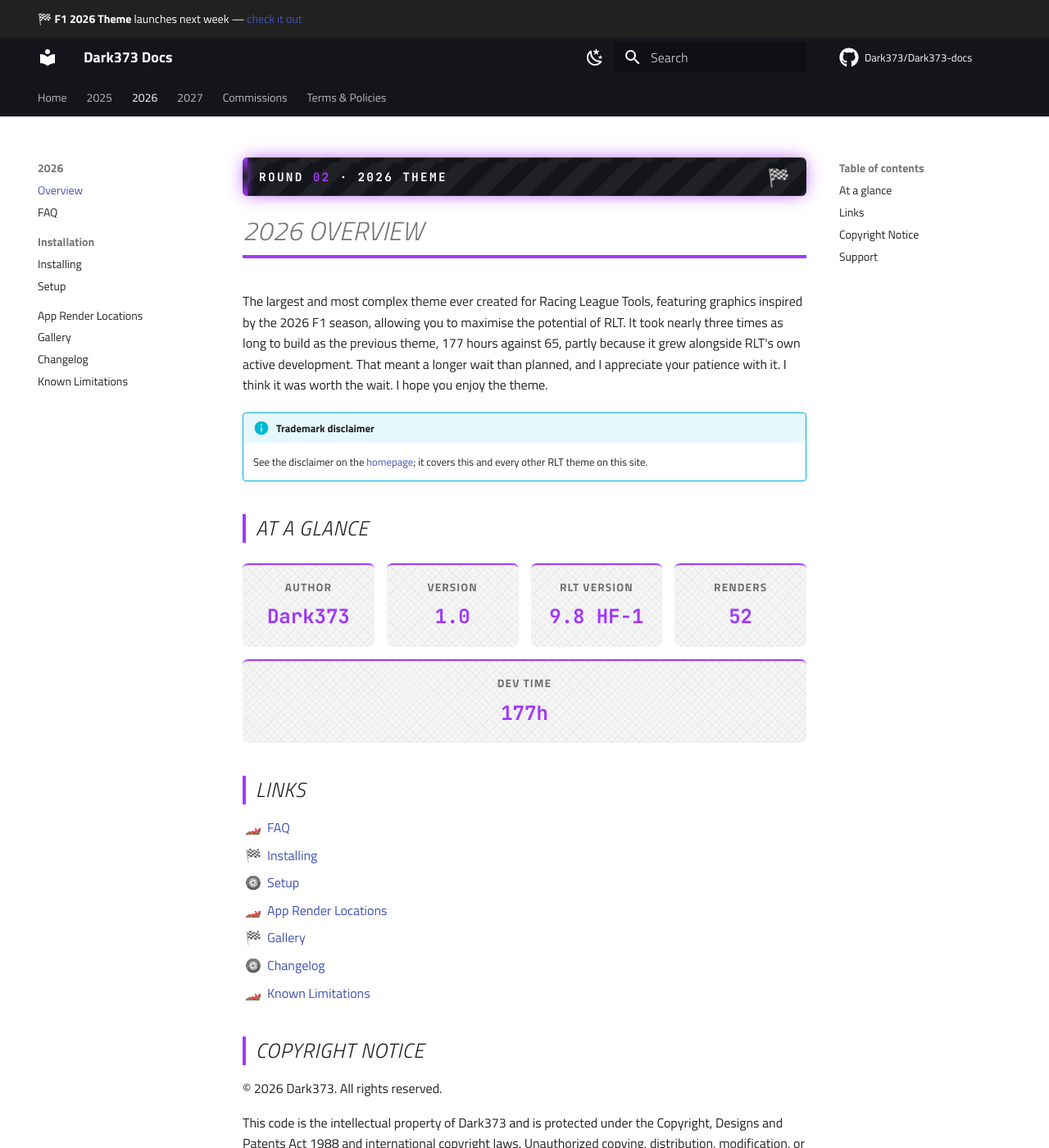
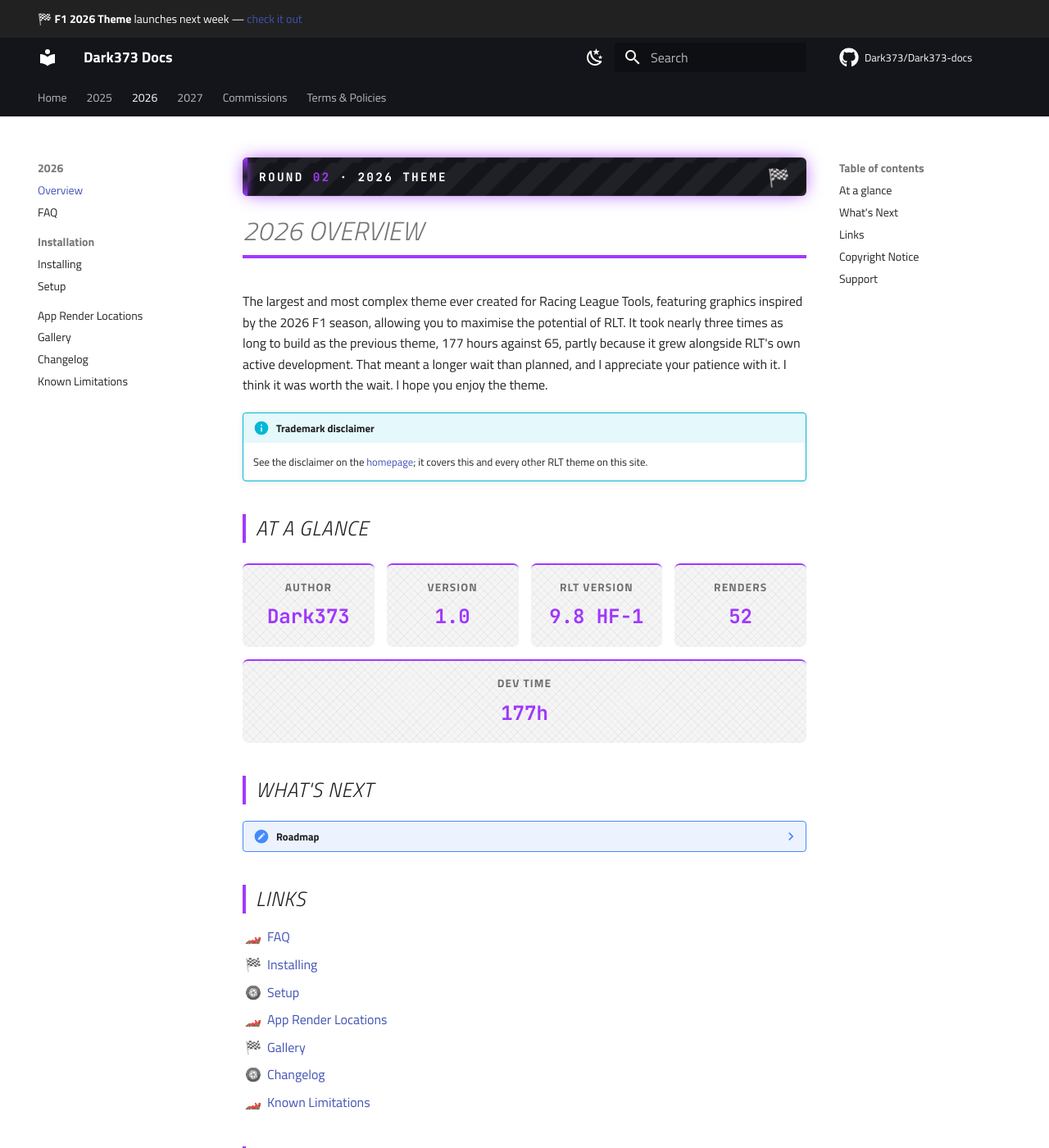
Before and after one commit to Dark373/Dark373-docs, an MkDocs documentation site: the page built from docs/f1-2026-theme/index.md, in a window 1280 px wide and 1400 px high. Shown: the whole window at 82% size. Built offline with MkDocs 1.6.1 and Material for MkDocs 9.7.7, drawn with Linux system fonts in a browser that asks for light colours; comment, search, counter and statistics services are not loaded; part of the change alters nothing that is shown.

Commit message:
Add a collapsible Roadmap checklist to the 2026 Overview page
New 'What's Next' section, right after At a glance: the theme's own pymdownx.tasklist (custom_checkbox: true, newly enabled in mkdocs.yml) rendering the 13 items from the user's own render-numbering list's 'Future' section, unchecked (nothing here has shipped yet).

Chose a checklist over the badge-pill idea discussed first per explicit request. Kept it collapsed by default (??? not !!!) so it doesn't add to an already fairly long Overview page for anyone not curious about it.

Task-list items are still <li> under the hood, so they inherited the site-wide racing-emoji bullet markers (same bug class as the gallery caption fix) - the checkbox and a car/flag emoji were both printing on the same line. Added the same !important marker reset, scoped to .task-list-item this time, and confirmed the emoji markers still work everywhere else (Links list right below it).

Co-Authored-By: Claude Sonnet 5 <noreply@anthropic.com>

Claude-Session: https://claude.ai/code/session_01WEWdRkUQPkz2PnDqHzXaDT

```diff
--- a/docs/f1-2026-theme/index.md
+++ b/docs/f1-2026-theme/index.md
@@ -34,6 +34,23 @@ enjoy the theme.
   <div class="stat"><span class="stat-label">Renders</span><span class="stat-value">52</span></div>
   <div class="stat"><span class="stat-label">Dev Time</span><span class="stat-value">177h</span></div>
 </div>
+
+## What's Next {: .f1-heading }
+
+??? note "Roadmap"
+    - [ ] Calendar
+    - [ ] Official Driver Lineup
+    - [ ] Driver Lineup (list)
+    - [ ] Qualifying time graph
+    - [ ] Standings Spotlight
+    - [ ] Starting Lineup v1
+    - [ ] Starting Lineup v2
+    - [ ] Team standings v2
+    - [ ] Session roundup
+    - [ ] Driver standings graph
+    - [ ] Team standings graph
+    - [ ] In Contention
+    - [ ] Head 2 Head comparison
 
 ## Links {: .f1-heading }
 
--- a/docs/stylesheets/extra.css
+++ b/docs/stylesheets/extra.css
@@ -71,6 +71,14 @@ html.f1-section-yellow {
 }
 .md-typeset ul li:nth-child(3n+3)::marker {
   content: "🛞  ";
+}
+
+/* pymdownx.tasklist items (checkbox lists) are still <li> under the hood,
+   so the emoji markers above would otherwise print right next to
+   Material's own checkbox indicator - same class of bug as the gallery
+   caption fix elsewhere in this file, same fix. */
+.md-typeset .task-list-item::marker {
+  content: "" !important;
 }
 
 /* Reusable image gallery grid — a masonry layout (CSS multi-column, not
--- a/mkdocs.yml
+++ b/mkdocs.yml
@@ -78,6 +78,8 @@ markdown_extensions:
   - admonition
   - pymdownx.details
   - pymdownx.superfences
+  - pymdownx.tasklist:
+      custom_checkbox: true
   - pymdownx.snippets:
       base_path: [docs/includes]
       check_paths: true
```
